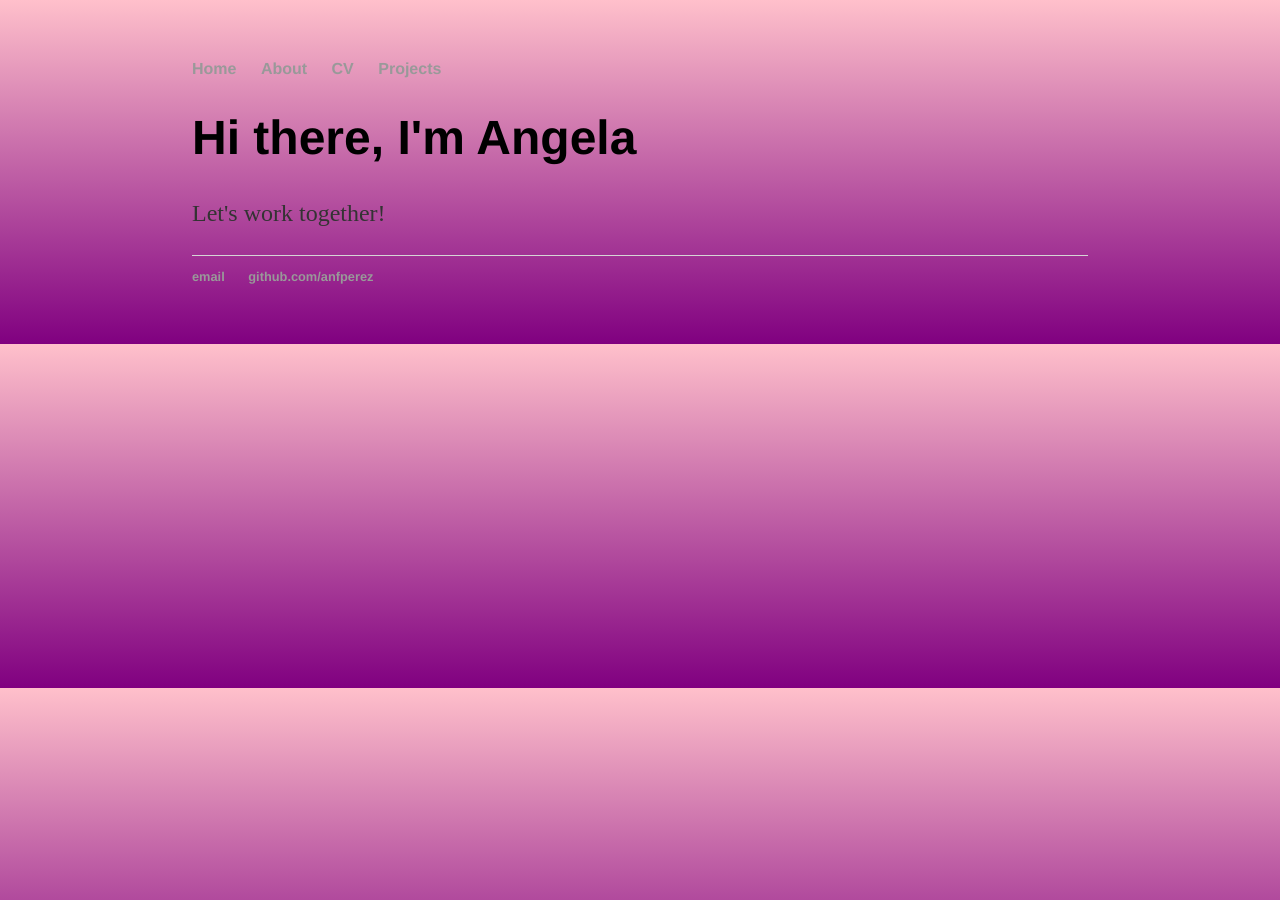
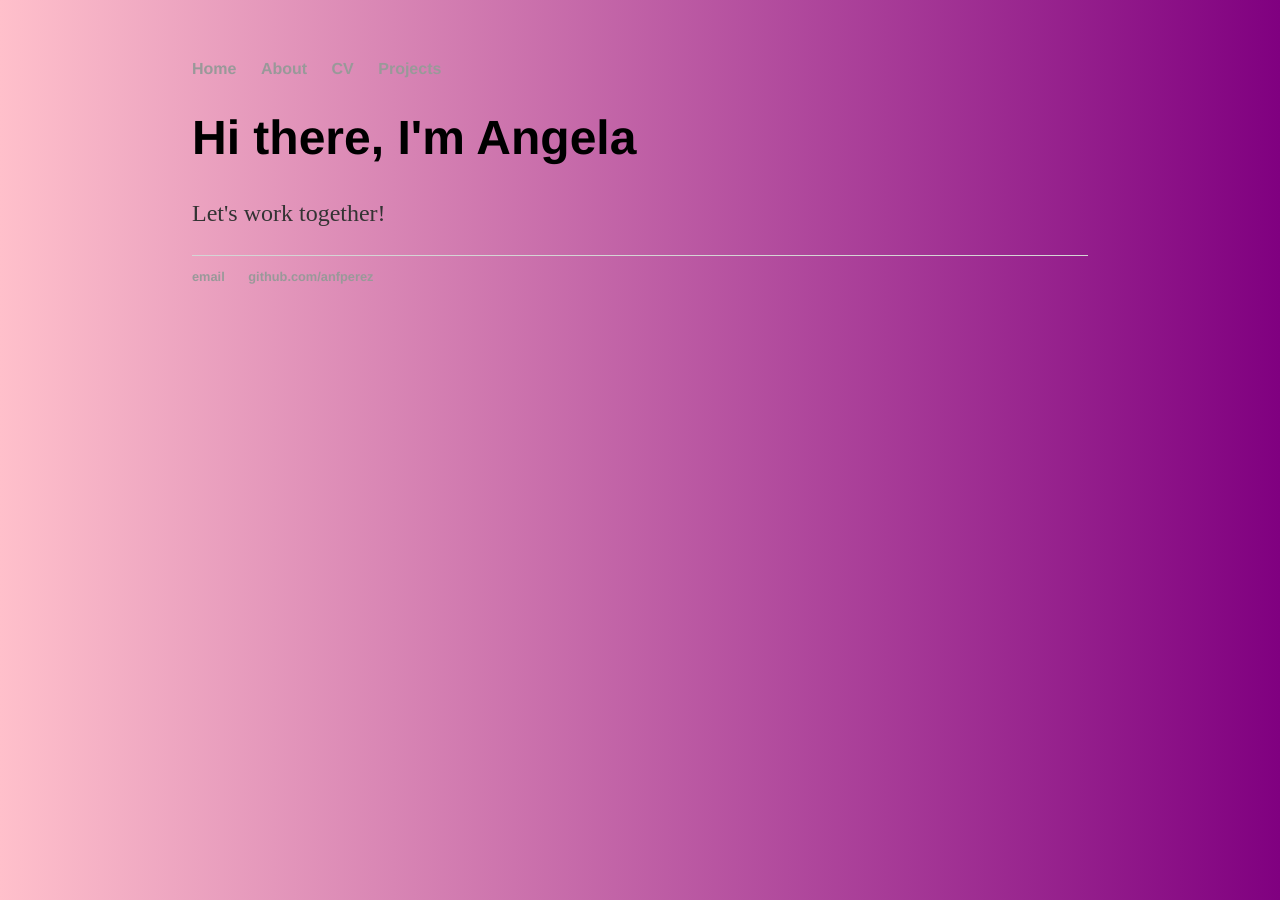
Before and after one commit to anfperez/anfperez.github.io, a Jekyll site: the page built from index.html, in a window 1280 px wide. Built offline with Jekyll 4.4.1, drawn with Linux system fonts in a browser that asks for light colours.

Commit message:
made some minor changes

```diff
--- a/css/main.css
+++ b/css/main.css
@@ -1,7 +1,7 @@
 body {
     margin: 60px auto;
     width: 70%;
-    background: linear-gradient(pink, purple);
+    background: linear-gradient(to right, pink, purple);
 }
 nav ul, footer ul {
     font-family:'Helvetica', 'Arial', 'Sans-Serif';
```
